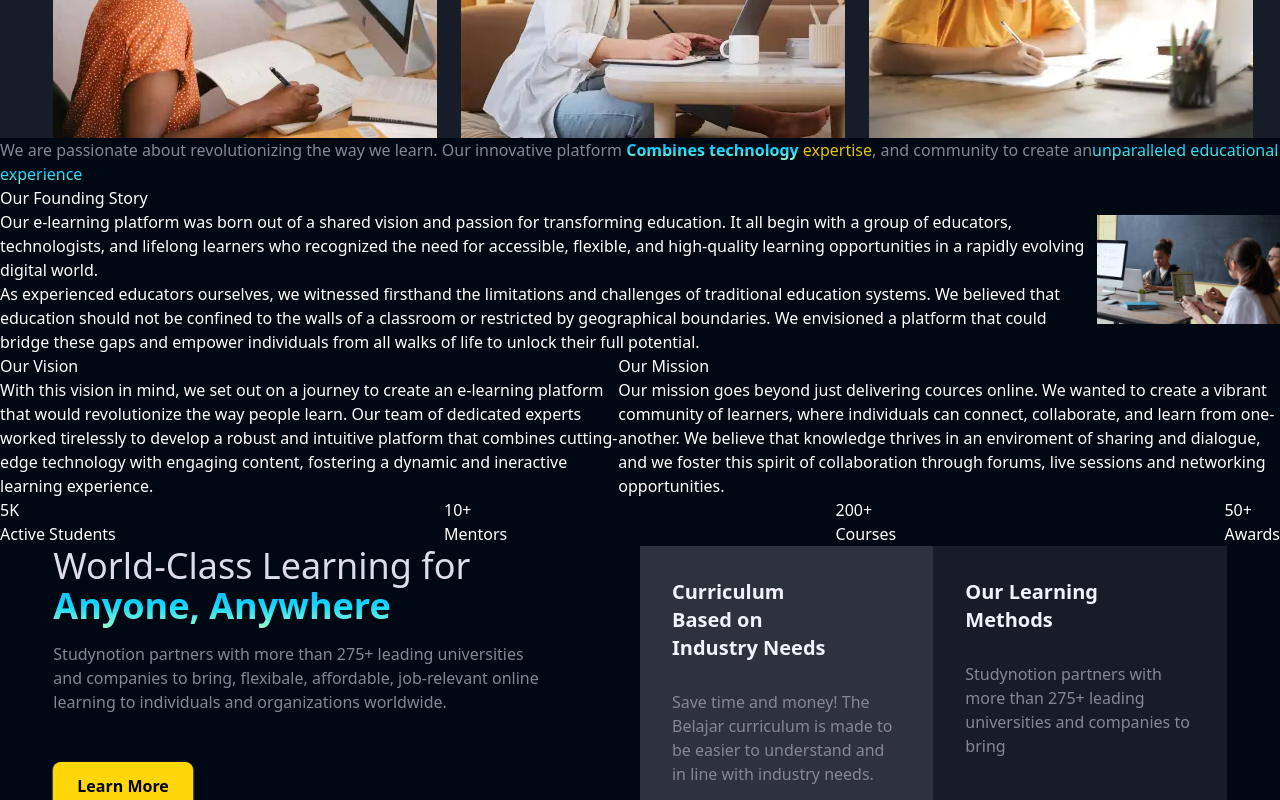
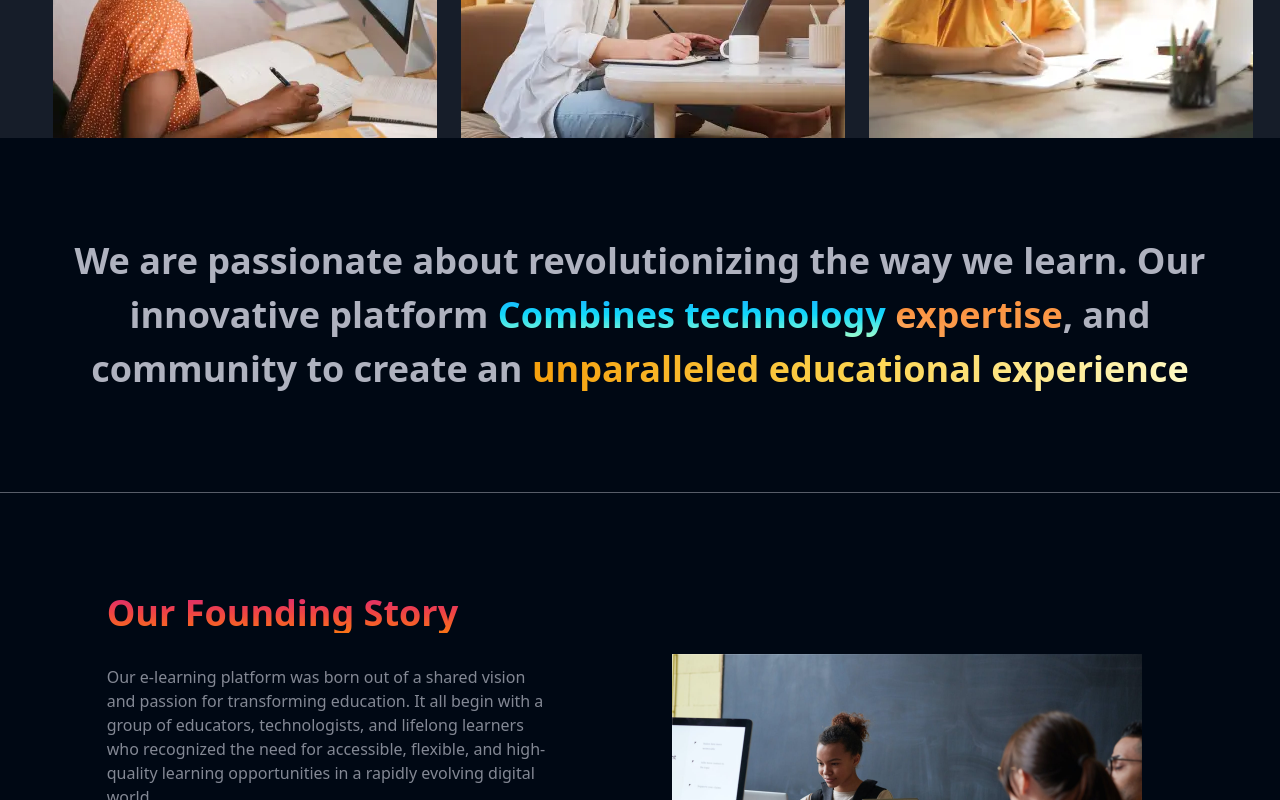
Before and after one commit to Vishalthakur010/STUDY-NOTION, a React (Vite) app: page /about in a window 1280 px wide. Shown: the part 620-1420 px from the top of the page. Built offline with nearby package versions, Linux system fonts and the light colour scheme; no server answers.

Commit message:
contactus

```diff
--- a/src/App.jsx
+++ b/src/App.jsx
@@ -12,6 +12,7 @@ import ForgotPassword from './pages/ForgotPassword'
 import UpdatePassword from './pages/UpdatePassword'
 import VerifyEmail from './pages/VerifyEmail'
 import About from './pages/About'
+import ContactUs from './pages/ContactUs';
 
 function App() {
 
@@ -64,7 +65,17 @@ function App() {
         <Route
           path='/about'
           element={
+            <OpenRoute>
               <About />
+            </OpenRoute>
+          } />
+
+        <Route
+          path='/contact'
+          element={
+            <OpenRoute>
+              <ContactUs />
+            </OpenRoute>
           } />
 
       </Routes>
--- a/src/components/core/AboutPage/ContactFormSection.jsx
+++ b/src/components/core/AboutPage/ContactFormSection.jsx
@@ -10,7 +10,7 @@ const ContactFormSection = () => {
         <p className='text-richblack-300 mt-4 mb-2 font-semibold text-base'>
             We'd love to hear for you, please fill out this form.
         </p>
-        <div>
+        <div className='w-[90%] md:w-[70%] lg:w-[50%] max-w-maxContent mx-auto'>
             <ContactUsForm/>
         </div>
     </div>
--- a/src/components/core/AboutPage/LearningGrid.jsx
+++ b/src/components/core/AboutPage/LearningGrid.jsx
@@ -10,7 +10,7 @@ const LearningGridArray = [
         description:
             "Studynotion partners with more than 275+ leading universities and companies to bring, flexibale, affordable, job-relevant online learning to individuals and organizations worldwide.",
         BtnText: "Learn More",
-        BtnLink: "/"
+        BtnLink: "/signup"
     },
     {
         order: 1,
@@ -44,7 +44,7 @@ const LearningGridArray = [
 
 const LearningGrid = () => {
     return (
-        <div className='w-11/12 max-w-maxContent mx-auto grid grid-cols-1 lg:grid-cols-4'>
+        <div className='w-11/12 mt-[80px] max-w-maxContent mx-auto grid grid-cols-1 lg:grid-cols-4'>
             {
                 LearningGridArray.map((card, index) => (
                     <div
--- a/src/components/core/AboutPage/Quote.jsx
+++ b/src/components/core/AboutPage/Quote.jsx
@@ -3,15 +3,16 @@ import { HighlightText } from '../HomePage/HighlightText'
 
 const Quote = () => {
   return (
-    <div className='text-[16px] text-richblack-300'>
+    <div className='w-11/12 mx-auto leading-[1.5] text-center m-24 text-4xl font-bold text-richblack-100'>
         We are passionate about revolutionizing the way we learn. Our innovative platform
         <HighlightText text={" Combines technology"}/>
-        <span className='text-yellow-100'>
+        <span className='bg-[conic-gradient(at_left,_var(--tw-gradient-stops))] from-[#f97316] via-[#fdba74] to-[#ffedd5] bg-clip-text text-transparent'>
             {" "}
             expertise
         </span>
         , and community to create an
-        <span className='bg-clip-text text-transparent bg-gradient-to-b from-[#1FA2FF] via-[#12D8FA] to-[#A6FFCB]'>
+        <span className='bg-clip-text text-transparent bg-gradient-to-r from-[#f59e0b] via-[#fcd34d] to-[#fef9c3]'>
+            {" "}
             unparalleled educational experience
         </span>
     </div>
--- a/src/components/core/AboutPage/StatsComponent.jsx
+++ b/src/components/core/AboutPage/StatsComponent.jsx
@@ -9,12 +9,12 @@ const stats =[
 
 const StatsComponent = () => {
   return (
-    <div className='flex flex-col lg:flex-row items-center justify-between'>
+    <div className='w-11/12 max-w-maxContent mx-auto p-[100px] flex flex-col md:flex-row lg:flex-row items-center justify-between'>
         {
             stats.map((stat,index)=>(
                 <div key={index}>
-                    <h2>{stat.count}</h2>
-                    <p>{stat.label}</p>
+                    <h2 className='text-4xl font-semibold'>{stat.count}</h2>
+                    <p className='text-richblack-300 mt-2'>{stat.label}</p>
                 </div>
             ))
         }
--- a/src/components/core/ContactPage/ContactUsForm.jsx
+++ b/src/components/core/ContactPage/ContactUsForm.jsx
@@ -50,8 +50,8 @@ const ContactUsForm = () => {
             className='flex flex-col gap-6 mt-10'>
 
             {/* Name */}
-            <div className='flex flex-row gap-x-5 w-full'>
-                <div className='flex flex-col'>
+            <div className='flex flex-row gap-x-5'>
+                <div className='flex flex-col w-1/2'>
                     <label htmlFor="firstname" className='text-richblack-25 text-base mb-2'>First Name</label>
                     <input
                         type="text"
@@ -67,7 +67,7 @@ const ContactUsForm = () => {
                         )
                     }
                 </div>
-                <div className='flex flex-col'>
+                <div className='flex flex-col w-1/2'>
                     <label htmlFor="lastname" className='text-richblack-25 text-base mb-2'>Last Name</label>
                     <input
                         type="text"
--- a/src/pages/About.jsx
+++ b/src/pages/About.jsx
@@ -43,22 +43,22 @@ const About = () => {
             </section>
 
             {/* section 3 */}
-            <section >
+            <section className='border-t border-richblack-500 '>
 
                 {/* founding story */}
-                <div className='flex flex-col lg:flex-row items-center justify-between'>
+                <div className='w-10/12 m-[100px] max-w-maxContent mx-auto flex flex-col lg:flex-row  items-center justify-between pb-10'>
                     {/* left */}
-                    <div>
-                        <h2>
+                    <div className='w-full lg:w-1/2 flex flex-col gap-4'>
+                        <h2 className='text-4xl font-semibold mb-4 bg-gradient-to-b from-[#db2777] via-[#ef4444] to-[#f97316] text-transparent bg-clip-text'>
                             Our Founding Story
                         </h2>
-                        <p>
+                        <p className='text-richblack-300 w-[83%]'>
                             Our e-learning platform was born out of a shared vision and passion
                             for transforming education. It all begin with a group of educators,
                             technologists, and lifelong learners who recognized the need for accessible,
                             flexible, and high-quality learning opportunities in a rapidly evolving digital world.
                         </p>
-                        <p>
+                        <p className='text-richblack-300 w-[83%]'>
                             As experienced educators ourselves, we witnessed firsthand the limitations and challenges
                             of traditional education systems. We believed that education should not be confined to the walls
                             of a classroom or restricted by geographical boundaries. We envisioned a platform that could
@@ -67,19 +67,19 @@ const About = () => {
                     </div>
 
                     {/* right */}
-                    <div>
+                    <div className='w-full lg:w-1/2 flex item-center justify-center'>
                         <img src={foundingStory} />
                     </div>
                 </div>
 
                 {/* vision and mission */}
-                <div className='flex flex-col lg:flex-row items-center justify-between'>
+                <div className='w-10/12 m-[100px] max-w-maxContent mx-auto flex flex-col lg:flex-row  items-center gap-2 '>
                     {/* left */}
-                    <div>
-                        <h2>
+                    <div className='w-full lg:w-1/2 flex flex-col gap-4'>
+                    <h2 className='text-4xl font-semibold mb-4 bg-clip-text text-transparent bg-gradient-to-r from-[#f59e0b] via-[#fcd34d] to-[#fef9c3]'>
                             Our Vision
                         </h2>
-                        <p>
+                        <p className='text-richblack-300 w-[83%]'>
                             With this vision in mind, we set out on a journey to create an e-learning platform that
                             would revolutionize the way people learn. Our team of dedicated experts worked tirelessly
                             to develop a robust and intuitive platform that combines cutting-edge technology with engaging
@@ -88,11 +88,11 @@ const About = () => {
                     </div>
 
                     {/* right */}
-                    <div>
-                        <h2>
-                            Our Mission
+                    <div className='w-full lg:w-1/2 flex flex-col gap-4'>
+                        <h2 className='text-4xl font-semibold mb-4'>
+                            <HighlightText text={"Our Mission"}/>
                         </h2>
-                        <p>
+                        <p className='text-richblack-300 w-[83%]'>
                             Our mission goes beyond just delivering cources online. We wanted to create a vibrant
                             community of learners, where individuals can connect, collaborate, and learn from one-another.
                             We believe that knowledge thrives in an enviroment of sharing and dialogue, and we foster this
@@ -104,7 +104,7 @@ const About = () => {
             </section>
 
             {/* section 4 */}
-            <section>
+            <section className='bg-richblack-800'>
                 <StatsComponent />
             </section>
 
@@ -120,6 +120,9 @@ const About = () => {
 
             {/* section 7 */}
             <section>
+                <h2 className='text-center text-4xl font-semibold'>
+                    Reviews from other learners
+                </h2>
                 {/* <RatingAndReview/> */}
             </section>
 
--- /dev/null
+++ b/src/pages/ContactUs.jsx
@@ -0,0 +1,83 @@
+import React from "react";
+import ContactUsForm from "../components/core/ContactPage/ContactUsForm";
+import { HiOutlineChatAlt2, } from "react-icons/hi";
+import { IoCallOutline, IoEarthOutline } from "react-icons/io5";
+import { Footer } from "../components/common/Footer";
+
+const ContactUs = () => {
+    return (
+        <div>
+            {/* section-1 */}
+            <section>
+                <div className="w-11/12 mx-auto max-w-maxContent m-[50px] p-[30px] flex flex-col lg:flex-row lg:gap-10 justify-between">
+                    {/* left */}
+                    <div className="bg-richblack-800 h-[400px] p-10 pr-[150px] max-h-maxContent flex flex-col gap-10 rounded-2xl">
+
+                        <div className="flex gap-2">
+                            <HiOutlineChatAlt2 className="text-2xl text-richblack-25" />
+                            <div>
+                                <h2 className="text-xl text-richblack-25 font-bold">
+                                    Chat on us
+                                </h2>
+                                <p className="text-richblack-300 text-sm font-bold mt-1">Our friendly team is here to help.</p>
+                                <p className="text-richblack-300 text-sm font-bold mt-1">@mail address</p>
+                            </div>
+                        </div>
+
+                        <div className="flex gap-2">
+                            <IoEarthOutline className="text-xl text-richblack-25" />
+                            <div>
+                                <h2 className="text-xl text-richblack-25 font-bold">
+                                    Visit us
+                                </h2>
+                                <p className="text-richblack-300 text-sm font-bold mt-1">Come and say hello at our office HQ.</p>
+                                <p className="text-richblack-300 text-sm font-bold mt-1">Here is the location/address</p>
+                            </div>
+                        </div>
+
+
+                        <div className="flex gap-2">
+                            <IoCallOutline className="text-2xl text-richblack-25" />
+                            <div>
+                                <h2 className="text-xl text-richblack-25 font-bold">
+                                    Call us
+                                </h2>
+                                <p className="text-richblack-300 text-sm font-bold mt-1">Mon-Fri From 8am to 5pm</p>
+                                <p className="text-richblack-300 text-sm font-bold mt-1">+123 456 789</p>
+                            </div>
+                        </div>
+
+                    </div>
+
+                    {/* right */}
+                    <div className="w-[60%] p-10">
+
+                        <h2 className="text-4xl text-richblack-25 font-semibold">
+                            Got an Idea? We've got the Skills. Lets team up
+                        </h2>
+                        <p className="text-richblack-300 mt-4">
+                            Tell us more about yourself and what you've got in mind.
+                        </p>
+                        <ContactUsForm />
+                    </div>
+                </div>
+            </section>
+
+            {/* section-2 */}
+            <section>
+                <h2 className='text-center text-4xl font-semibold text-white'>
+                    Reviews from other learners
+                </h2>
+                {/* <RatingAndReview/> */}
+            </section>
+
+            {/* section-3 */}
+            <section>
+                <Footer />
+            </section>
+
+        </div>
+    )
+}
+
+export default ContactUs
--- a/src/pages/Home.jsx
+++ b/src/pages/Home.jsx
@@ -182,7 +182,8 @@ const Home = () => {
                                                 Reviews from other learners
                                         </h2>
 
-                                        {/* Reviews and rating 1:18*/}
+                                        {/* Reviews and rating */}
+                                        {/* <RatingAndReview/> */}
                         </div>
 
 
```
Lines whose indentation alone changed are shown as unchanged.
